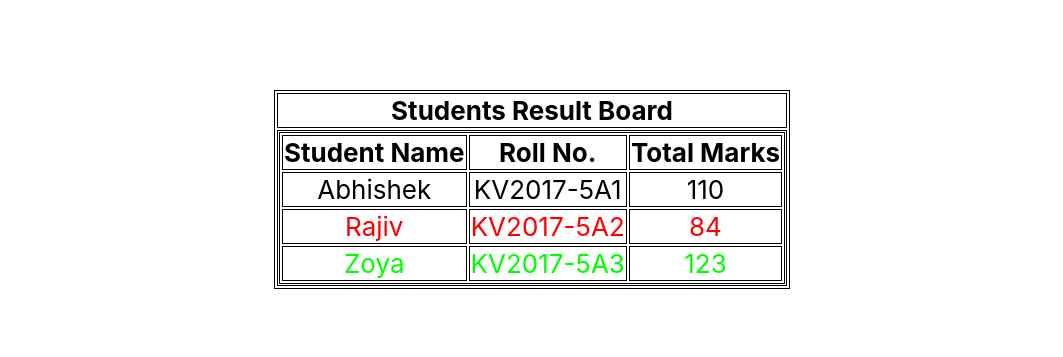
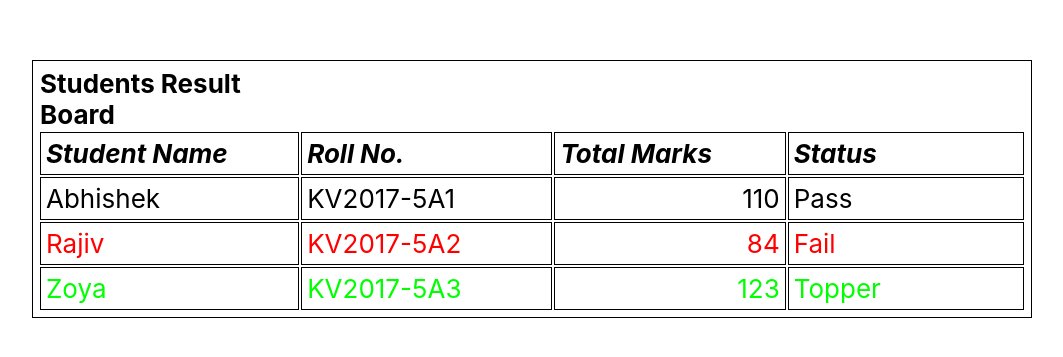
Before and after one commit to DKdEviL/technosolution_assignment, a React (Create React App) app: page / in a window 1280 px wide. Shown: the part 211-568 px from the top of the page, without its empty margins (108-1171 px from the left). Built offline with nearby package versions, Linux system fonts and the light colour scheme.

Commit message:
table component is modified and upgraded for better performance

```diff
--- a/src/components/table/table.css
+++ b/src/components/table/table.css
@@ -4,4 +4,10 @@ table {
 }
 table, th, td {
     border: 1px solid black;
+    width: 1000px;
+    text-align: left;
+    padding: 5px;
 }
+th {
+    font-style: italic;
+}
--- a/src/components/table/table.js
+++ b/src/components/table/table.js
@@ -19,10 +19,12 @@ function table (props) {
 
     function addFun(data){
         let color = "#000";
+        let status = "Pass"
         const totalMarks = parseInt(data.marks.Maths) + parseInt(data.marks.English) + parseInt(data.marks.Science);
 
         if(!(parseInt(data.marks.Maths) >= 20 && parseInt(data.marks.English) >= 20 && parseInt(data.marks.Science))){
-            color = "#ff0000"
+            color = "#ff0000";
+            status = "Fail"
         }
         if(totalMarks > maximum){
             maximum = totalMarks;
@@ -31,7 +33,8 @@ function table (props) {
             name: capitalize(data.name),
             rollNumber: data.rollNumber,
             total: totalMarks,
-            color: color
+            color: color,
+            status: status
         };
     }
 
@@ -43,23 +46,20 @@ function table (props) {
         newDataArr.map(data => {
             if(data.total === maximum){
                 data.color = "#00ff00";
+                data.status = "Topper"
             }
         })
         return newDataArr;
     }
     return (
         <div>
-            <table>
-                <tr>
-                    <th>Students Result Board</th>
-                </tr>
-                <tr>
-                    <td>
-                    <table>
+           <table>
+                <label style={{fontWeight: "bold"}}>Students Result Board</label>
                 <tr>
                     <th>Student Name</th>
                     <th>Roll No.</th>
                     <th>Total Marks</th>
+                    <th>Status</th>
                 </tr>
                 {
                     showResult(props.data).map((data) => {
@@ -67,15 +67,12 @@ function table (props) {
                             <tr style={{color: data.color}}>
                                 <td>{data.name}</td>
                                 <td>{data.rollNumber}</td>
-                                <td>{data.total}</td>
+                                <td style={{textAlign: "right"}}>{data.total}</td>
+                                <td>{data.status}</td>
                             </tr>
                         )
                     })
-
                 }
-            </table>
-                    </td>
-                </tr>
             </table>
         </div>
     )
```
